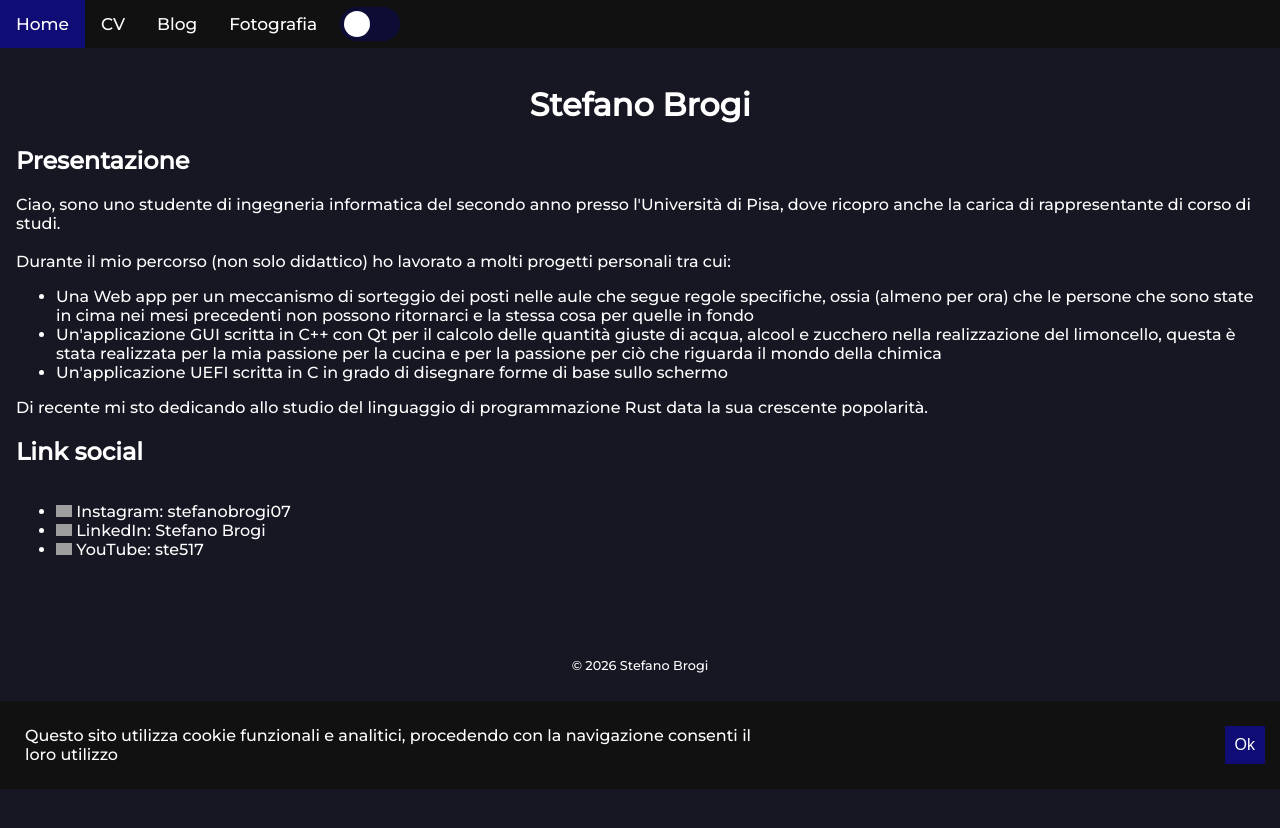
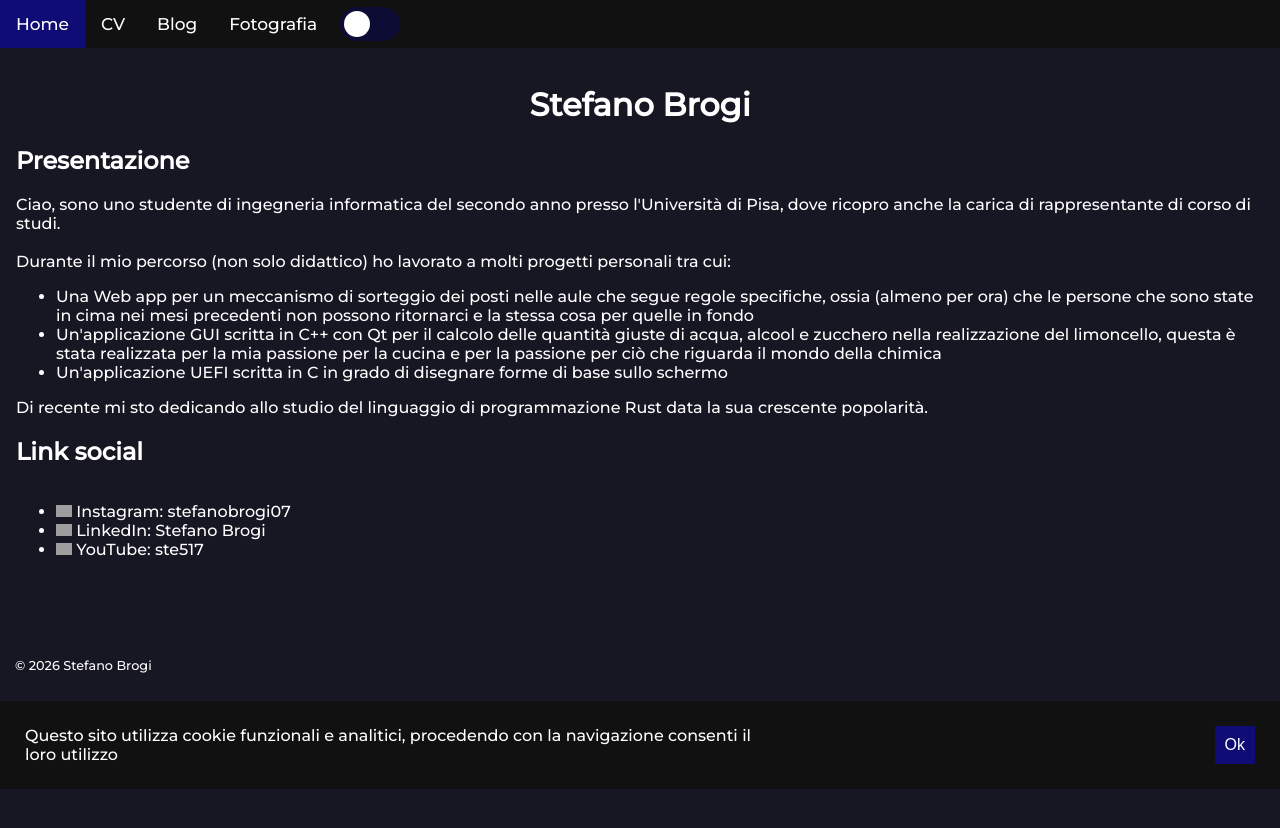
Before and after one commit to Ste517/Ste517.github.io, a Jekyll site: the page built from index.html, in a window 1280 px wide. Shown: the top 828 px of the page. Built offline with Jekyll 4.4.1, drawn with Linux system fonts in a browser that asks for light colours; grey boxes are pictures that could not be loaded.

Commit message:
Refactor footer styles for alignment and layout
Updated footer styles for better alignment and layout.

```diff
--- a/src/css/styles.css
+++ b/src/css/styles.css
@@ -209,7 +209,8 @@ div.social {
     bottom: 0px;
     display: flex;
     flex-wrap: nowrap;
-    align-content: flex-end;
+    align-items: center;
+    justify-content: space-between;
 }
 
 .cookieadvise span:first-of-type {
@@ -217,8 +218,6 @@ div.social {
 }
 
 .cookieadvise button {
-    position: absolute;
-    right: 15px;
     margin: auto 0;
     vertical-align: middle;
     background-color: var(--4);
@@ -247,6 +246,7 @@ table.rounded-table td{
 }
 
 footer {
+    display: inline-block;
     text-align: center;
     padding: 15px;
     font-size: 0.8em;
```
